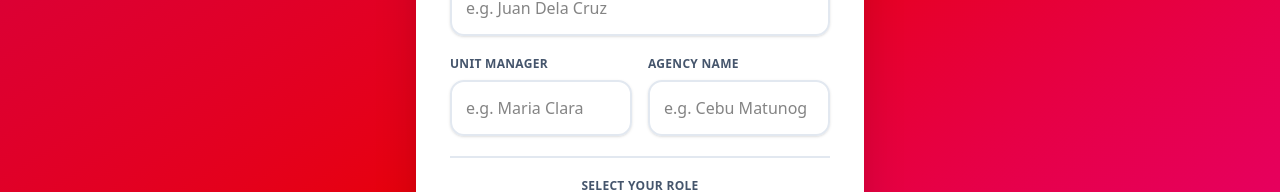
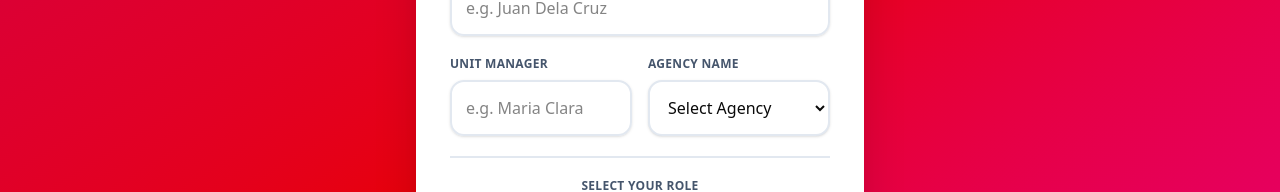
Before and after one commit to nmatunog/cma-leader-dashboard, a Next.js app: page /strategic-planning in a window 1280 px wide. Shown: the part 347-539 px from the top of the page. Built offline with nearby package versions, Linux system fonts and the light colour scheme; no server answers.

Commit message:
Add agency dropdown menu to login modal
- Replace text input with dropdown select for Agency Name
- Add two options: Cebu Matunog Agency and Cebu Ez Matunog Premier Agency
- Add validation to require agency selection before login

```diff
--- a/components/strategic-planning/login-modal.tsx
+++ b/components/strategic-planning/login-modal.tsx
@@ -21,7 +21,11 @@ export function LoginModal({ onLogin }: LoginModalProps) {
       alert('Enter Name');
       return;
     }
-    onLogin(role, toTitleCase(name), um || 'Cebu Matunog Agency', agency || 'Cebu Matunog Agency');
+    if (!agency.trim()) {
+      alert('Please select an Agency');
+      return;
+    }
+    onLogin(role, toTitleCase(name), um || 'Cebu Matunog Agency', agency);
   };
 
   return (
@@ -69,13 +73,15 @@ export function LoginModal({ onLogin }: LoginModalProps) {
             </div>
             <div>
               <label className="block text-xs font-bold text-slate-600 uppercase mb-2 tracking-wide">Agency Name</label>
-              <input
-                type="text"
+              <select
                 value={agency}
                 onChange={(e) => setAgency(e.target.value)}
-                className="w-full p-3 sm:p-3.5 border-2 border-slate-200 rounded-lg sm:rounded-xl outline-none focus:border-[#D31145] focus:ring-2 focus:ring-[#D31145]/20 transition-all shadow-sm text-sm sm:text-base"
-                placeholder="e.g. Cebu Matunog"
-              />
+                className="w-full p-3 sm:p-3.5 border-2 border-slate-200 rounded-lg sm:rounded-xl outline-none focus:border-[#D31145] focus:ring-2 focus:ring-[#D31145]/20 transition-all shadow-sm text-sm sm:text-base bg-white cursor-pointer"
+              >
+                <option value="">Select Agency</option>
+                <option value="Cebu Matunog Agency">Cebu Matunog Agency</option>
+                <option value="Cebu Ez Matunog Premier Agency">Cebu Ez Matunog Premier Agency</option>
+              </select>
             </div>
           </div>
 
```
